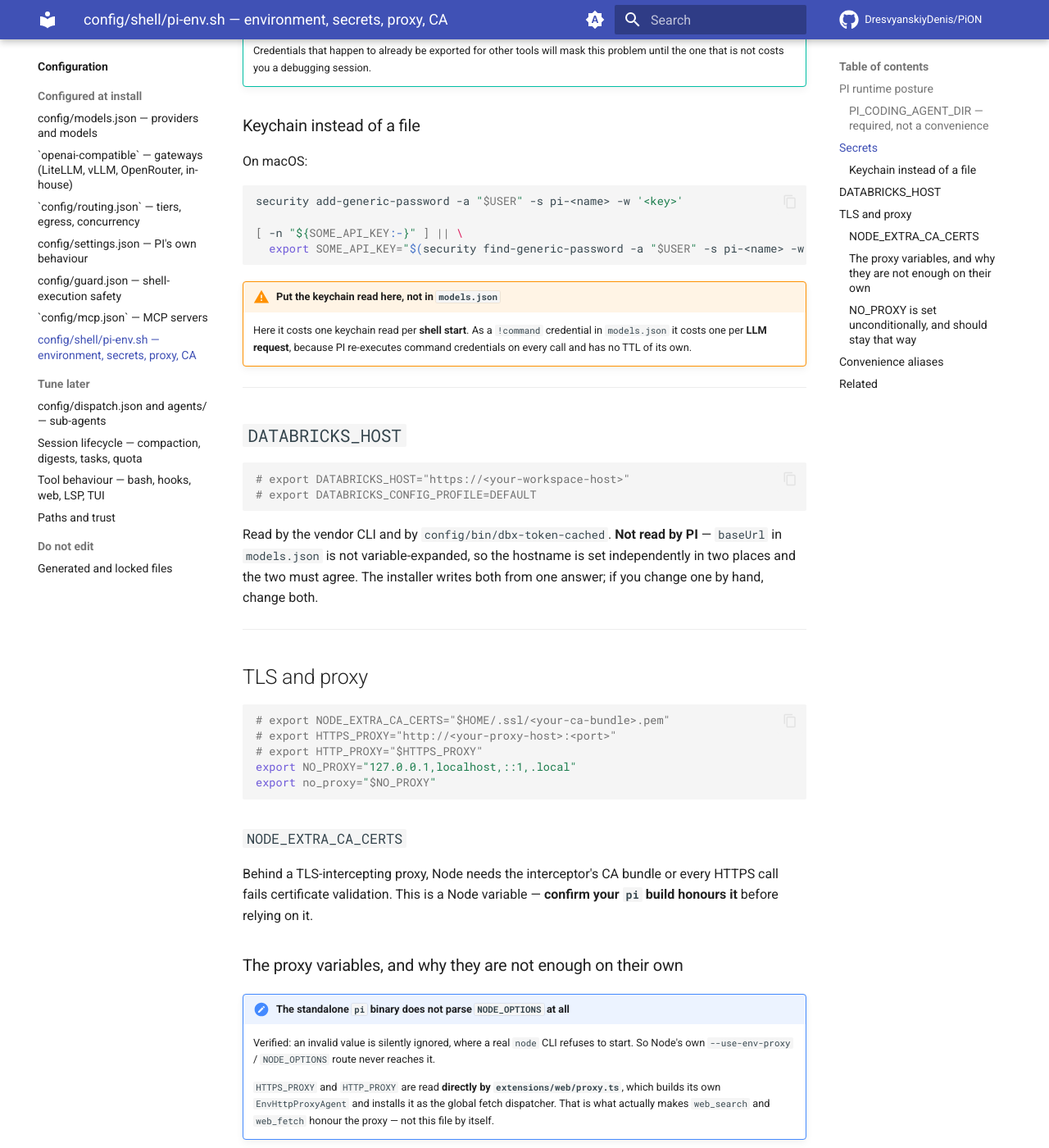
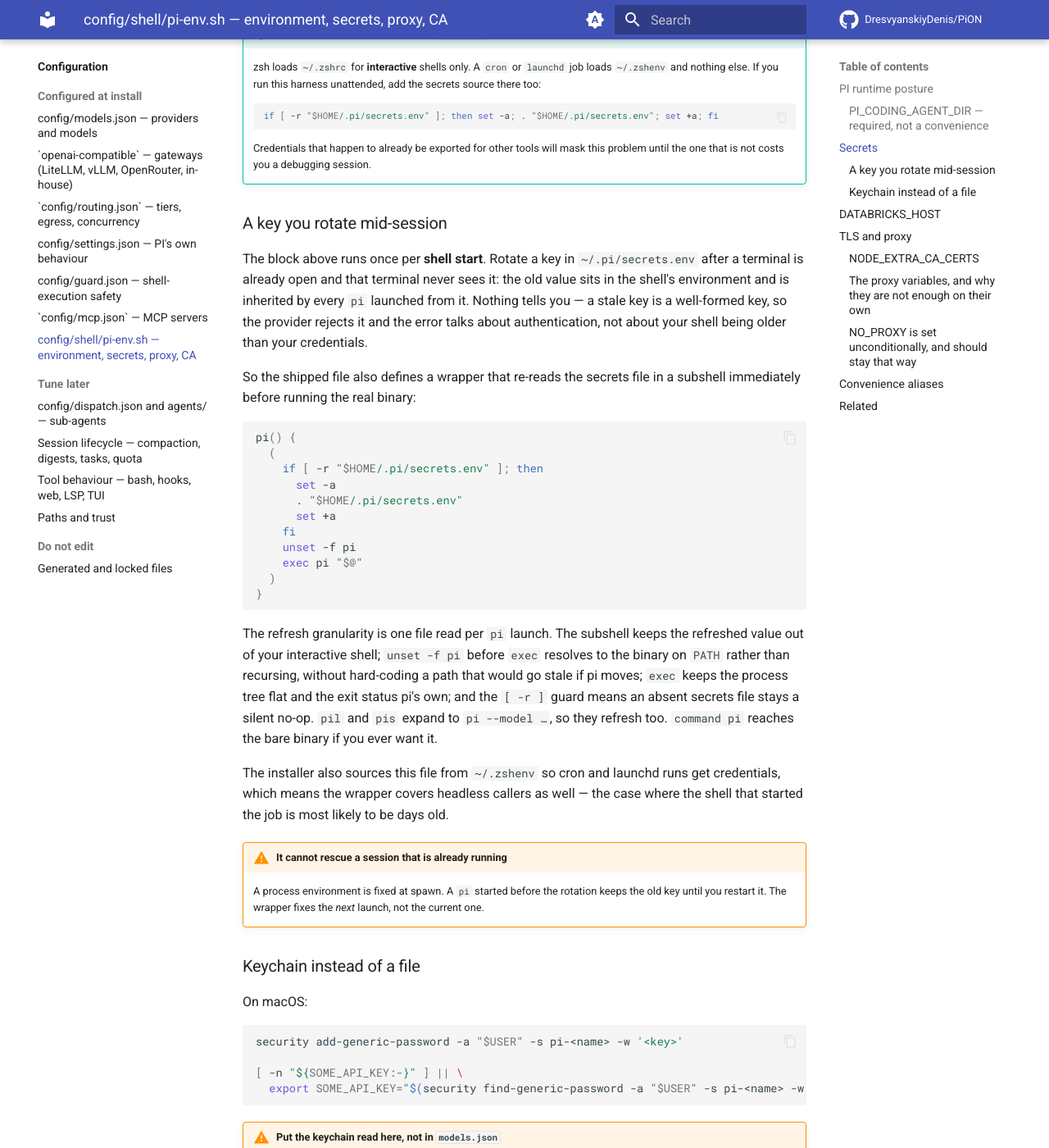
Before and after one commit to DresvyanskiyDenis/PiON, an MkDocs documentation site: the page built from docs/configuration/environment.md, in a window 1280 px wide and 1400 px high, scrolled down 2097 px. Shown: the whole window at 82% size. Built offline with MkDocs 1.6.1 and Material for MkDocs 9.7.7, drawn with Linux system fonts in a browser that asks for light colours; comment, search, counter and statistics services are not loaded; some of the changed text lies outside the part shown.

Commit message:
fix(shell): refresh secrets per pi invocation, and name the path we install
pi-env.sh was sourced once at shell start, so a key rotated in
~/.pi/secrets.env after a terminal opened stayed frozen in that shell's
environment and was inherited by every pi launched from it — silently, since
a stale key is a well-formed key and only the provider rejects it.

Wrap `pi` in a function that re-sources the file in a subshell before
exec'ing the real binary. Refresh granularity becomes one .env read per
launch, which is not the per-LLM-call pattern the keychain note warns about.
The subshell keeps the value out of the interactive shell, `unset -f pi`
avoids recursion without hard-coding a path, and the `[ -r ]` guard keeps an
absent secrets.env a no-op. Because the installer also sources this file from
~/.zshenv, the wrapper covers cron and launchd runs too — the case where the
starting shell is most likely to be stale; `command pi` still reaches the
bare binary.

Also fix the source line. Both the file header and
docs/configuration/environment.md told the reader to source
~/.pi/agent/shell/pi-env.sh, a path the installer never creates
(scripts/install.sh:1210-1211 writes $HOME/pi-config/config/shell/pi-env.sh,
or the stable link under a non-home prefix). Anyone who followed it sourced
nothing and got no error.

Rides along: the jobs history browser's keybinding comment now separates the
action vocabulary (FLEET_KEYBINDING_ACTIONS, src/shared/types.ts:2159-2174,
alias at :2176) from the defaults table it was conflated with, and cites the
table on the constant that mirrors it.

````diff
--- a/docs/configuration/environment.md
+++ b/docs/configuration/environment.md
@@ -1,10 +1,15 @@
 # `config/shell/pi-env.sh` — environment, secrets, proxy, CA
 
-**Tracked in git. Edit in place.** Sourced from your shell profile:
+**Tracked in git. Edit in place.** Sourced from your shell profile — this is the line
+`scripts/install.sh` appends, and the path it appends is this repository's own:
 
 ```sh
-[ -f ~/.pi/agent/shell/pi-env.sh ] && . ~/.pi/agent/shell/pi-env.sh
+[ -f "$HOME/pi-config/config/shell/pi-env.sh" ] && . "$HOME/pi-config/config/shell/pi-env.sh"
 ```
+
+A non-home `--prefix` substitutes its own stable link for `$HOME/pi-config`; the installer prints
+the exact line before it writes it. There is no `~/.pi/agent/shell/` directory — this page and the
+file's own header used to name one, which sourced nothing and said nothing about it.
 
 !!! danger "This file contains NO secret values, and must not start to"
     It only points at the places secrets live. `bin/pi-check` rule `PC-06` greps the repository for
@@ -75,6 +80,46 @@ installed:
 
     Credentials that happen to already be exported for other tools will mask this problem until the
     one that is not costs you a debugging session.
+
+### A key you rotate mid-session
+
+The block above runs once per **shell start**. Rotate a key in `~/.pi/secrets.env` after a terminal
+is already open and that terminal never sees it: the old value sits in the shell's environment and
+is inherited by every `pi` launched from it. Nothing tells you — a stale key is a well-formed key,
+so the provider rejects it and the error talks about authentication, not about your shell being
+older than your credentials.
+
+So the shipped file also defines a wrapper that re-reads the secrets file in a subshell immediately
+before running the real binary:
+
+```sh
+pi() {
+  (
+    if [ -r "$HOME/.pi/secrets.env" ]; then
+      set -a
+      . "$HOME/.pi/secrets.env"
+      set +a
+    fi
+    unset -f pi
+    exec pi "$@"
+  )
+}
+```
+
+The refresh granularity is one file read per `pi` launch. The subshell keeps the refreshed value out
+of your interactive shell; `unset -f pi` before `exec` resolves to the binary on `PATH` rather than
+recursing, without hard-coding a path that would go stale if pi moves; `exec` keeps the process tree
+flat and the exit status pi's own; and the `[ -r ]` guard means an absent secrets file stays a silent
+no-op. `pil` and `pis` expand to `pi --model …`, so they refresh too. `command pi` reaches the bare
+binary if you ever want it.
+
+The installer also sources this file from `~/.zshenv` so cron and launchd runs get credentials, which
+means the wrapper covers headless callers as well — the case where the shell that started the job is
+most likely to be days old.
+
+!!! warning "It cannot rescue a session that is already running"
+    A process environment is fixed at spawn. A `pi` started before the rotation keeps the old key
+    until you restart it. The wrapper fixes the *next* launch, not the current one.
 
 ### Keychain instead of a file
 
````
Also changed, not shown: 2 other files.
